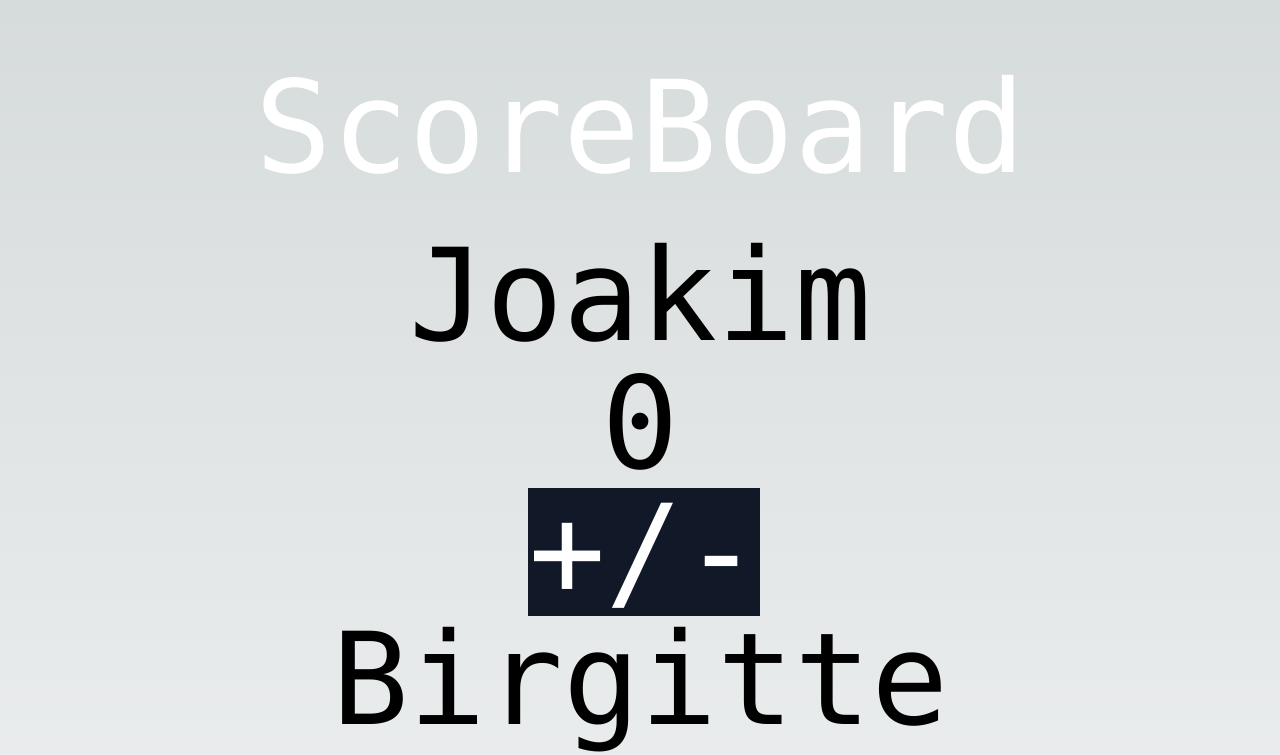
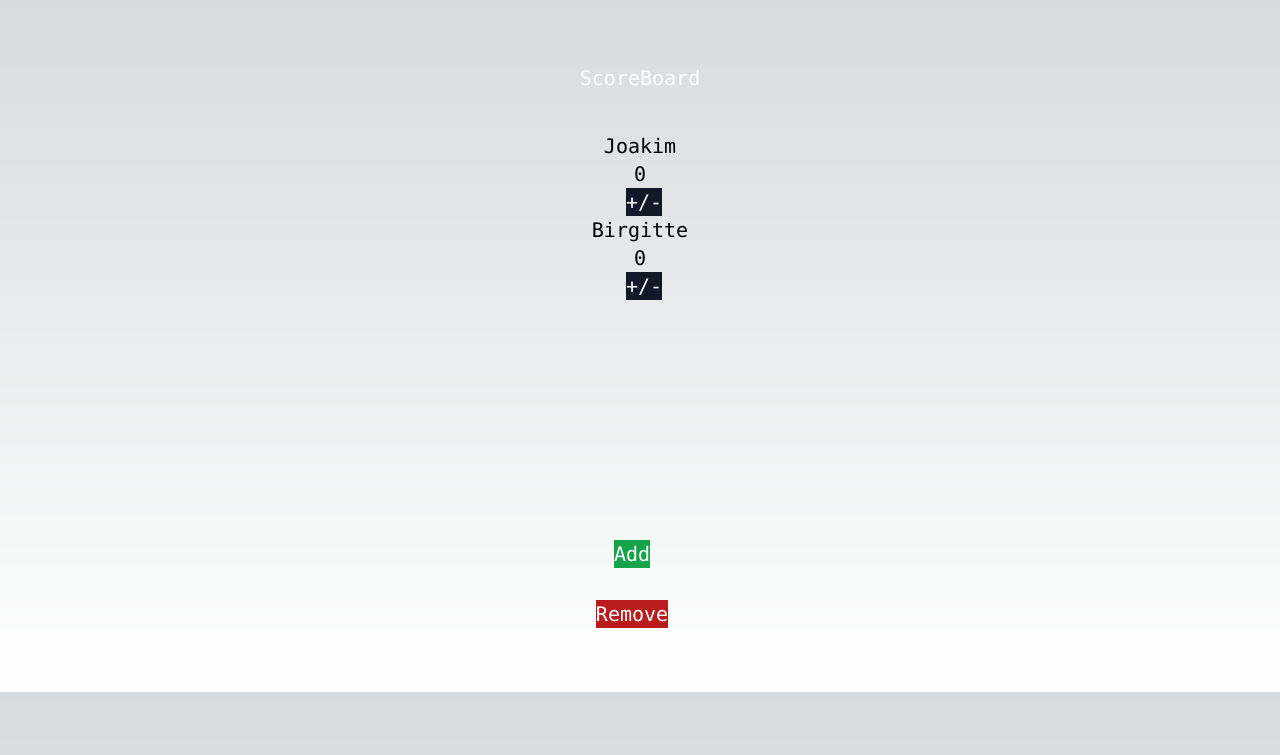
Before and after one commit to MikAoJk/scoreboard, a Next.js app: page / in a window 1280 px wide. Shown: the top 755 px of the page. Built offline with nearby package versions, Linux system fonts and the light colour scheme.

Commit message:
Update page.tsx

```diff
--- a/src/app/page.tsx
+++ b/src/app/page.tsx
@@ -4,7 +4,7 @@ import ScoreBoard from "@/components/ScoreBoard";
 
 export default function Home() {
     return (
-        <main className="flex flex-col items-center md:p-12 font-mono text-9xl">
+        <main className="flex flex-col items-center md:p-12 font-mono text-xl">
             <ScoreBoard/>
         </main>
     )
```
